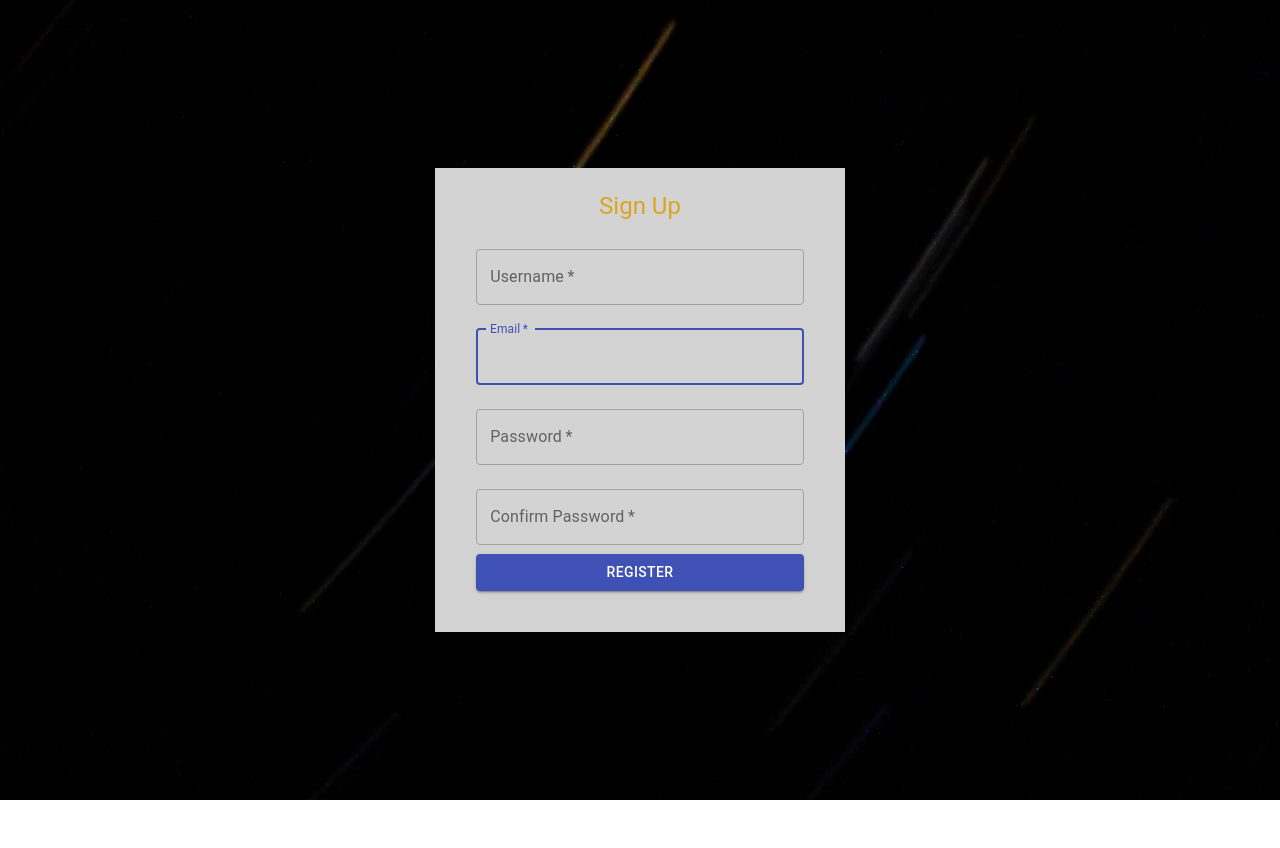
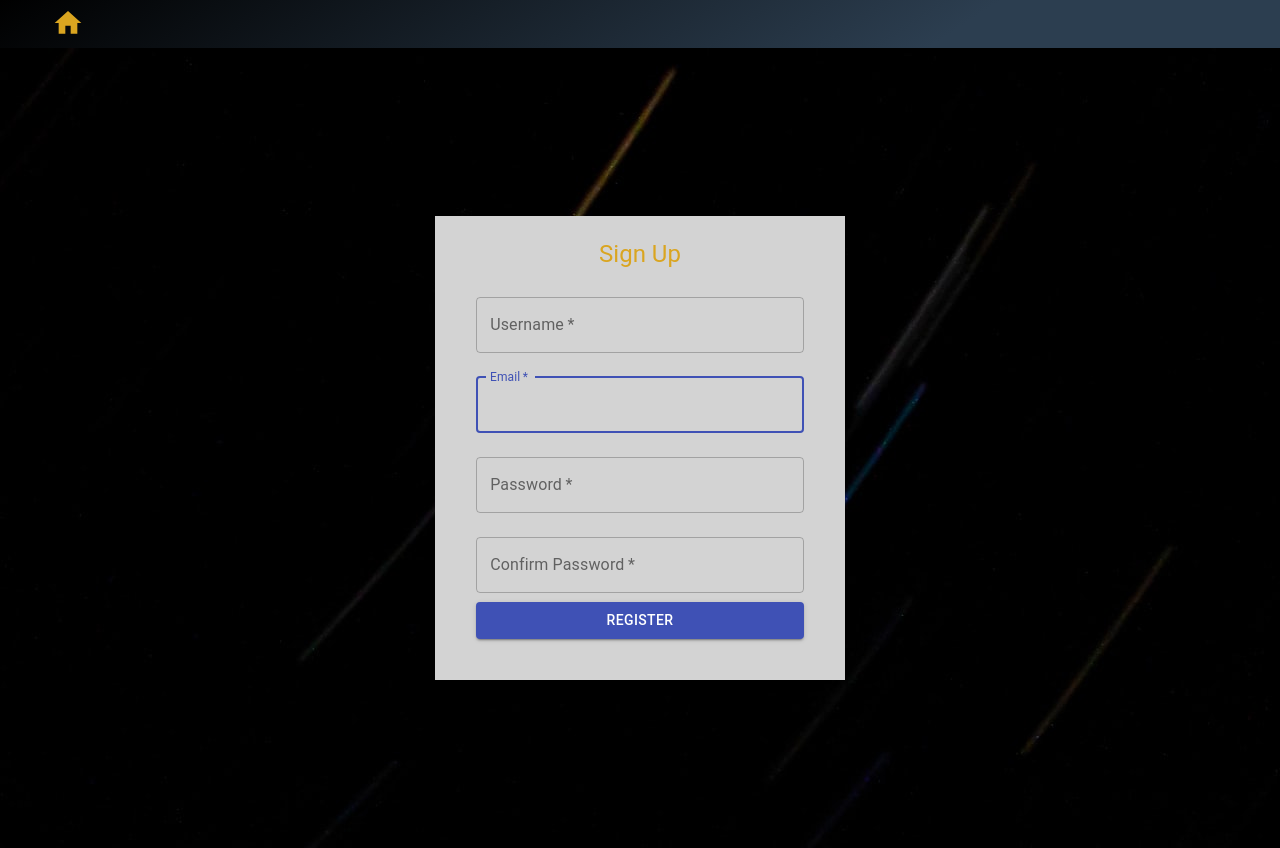
Before and after one commit to MuskMaze/MuskMaze-FE, a React (Create React App) app: page /register in a window 1280 px wide. Before the commit the page ends 800 px from the top, so only its background shows below. Built offline with nearby package versions, Linux system fonts and the light colour scheme.

Commit message:
added home button

```diff
--- a/src/App.css
+++ b/src/App.css
@@ -14,6 +14,12 @@
   color: goldenrod;
   font-family: 'Monoton', cursive;
 }
+
+.nav{
+  background-color: #000000;
+  background-image: linear-gradient(147deg, #000000 0%, #2c3e50 74%);
+}
+
 
 
 .main-box{
@@ -35,6 +41,7 @@
 
 .header-text{
   padding-top: 22px;
+  color: "red" !important;
 }
 
 .main-btn{
@@ -50,9 +57,3 @@
 .btn{
   width: 40%;
 }
-
-.home-icon{
-  margin-bottom: 150px;
-  color: red;
-  width: 300px;
-}
--- a/src/App.js
+++ b/src/App.js
@@ -5,18 +5,19 @@ import Register from './components/Register';
 import Login from "./components/Login";
 import Landing from "./components/Landing";
 import Game from "./components/Game";
-// import Navs from "./components/Navs";
+import Navs from "./components/Navs";
 import 'bootstrap/dist/css/bootstrap.min.css';
-// import HomeIcon from '@material-ui/icons/Home';
+
 
 
 
 function App() {
   return (
     <div className="App">
+      <Navs />
       <div className="App-header">
-        {/* <Navs/> */}
-      {/* <HomeIcon style={{ fontSize: 52, color: 'dimgrey' }} /> */}
+
+
       <Switch>
         <Route exact path="/" component={Landing} />
         <Route path="/game" component={Game} />
--- a/src/components/Navs.js
+++ b/src/components/Navs.js
@@ -4,13 +4,13 @@ import Tabs from '@material-ui/core/Tabs';
 import { makeStyles } from '@material-ui/core/styles';
 import Grid from '@material-ui/core/Grid';
 import Link from '@material-ui/core/Link';
+import HomeIcon from '@material-ui/icons/Home';
 
 
 
 const useStyles = makeStyles(theme => ({
     nav: {
-        backgroundColor: "#1d1c1d",
-
+        // backgroundColor: "#1d1c1d",
     },
     label: {
         style:'none',
@@ -32,17 +32,14 @@ const Nav = () => {
 
 
       return (
-        <AppBar position="static" className={classes.nav} title="My App">
+        <AppBar position="static" className="nav" title="My App">
           <Tabs>
           <Grid
-            justify='flex-end' // Add it here :)
+            justify='flex-start'
             container
             spacing={18}>
-                <Link href="/register" className={classes.label} label="register">
-                Sign up
-                </Link>
-                <Link href="/login" className={classes.label} label="Play Puzzle">
-                Login
+                <Link href="/" label="home">
+                      <HomeIcon style={{ fontSize: 32, color: 'goldenrod', marginLeft: '52', marginTop: '7' }} />
                 </Link>
             </Grid>
           </Tabs>
```
